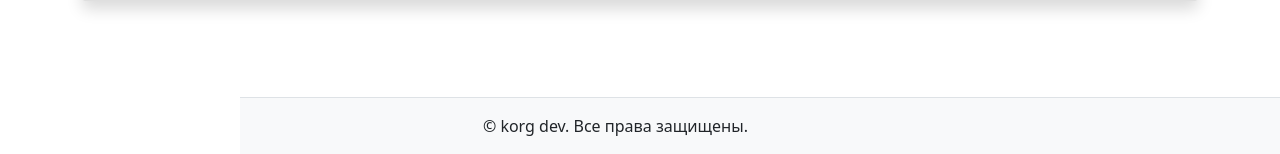
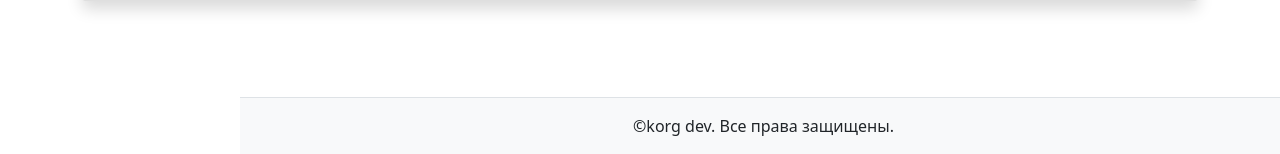
Before and after one commit to bboykorg/VTB-box-office, a Flask app: page /admin in a window 1280 px wide. Shown: the part 673-827 px from the top of the page. Run offline with Flask 3, Linux system fonts and the light colour scheme; a user stored in the database is signed in; data comes from the database, SQL or seed files in the repository; data that the repository does not hold is empty.

Commit message:
Update base.html

```diff
--- a/templates/base.html
+++ b/templates/base.html
@@ -7,6 +7,7 @@
     <link href="https://cdn.jsdelivr.net/npm/bootstrap@5.1.3/dist/css/bootstrap.min.css" rel="stylesheet">
     <link rel="stylesheet" href="https://cdnjs.cloudflare.com/ajax/libs/font-awesome/6.0.0/css/all.min.css">
     <link rel="stylesheet" href="/static/styles.css">
+
 </head>
 <body>
     <nav class="navbar navbar-expand-lg navbar-dark bank-header">
@@ -47,9 +48,9 @@
 
     <footer class="footer mt-5">
         <div class="container">
-            <div class="row">
+            <div class="row" style="margin-left: 280px;">
                 <div class="col-md-6 text-md-end">
-                    <p class="mb-0">&copy; korg dev. Все права защищены.</p>
+                    <p class="mb-0">&copy;korg dev. Все права защищены.</p>
                 </div>
             </div>
         </div>
```
